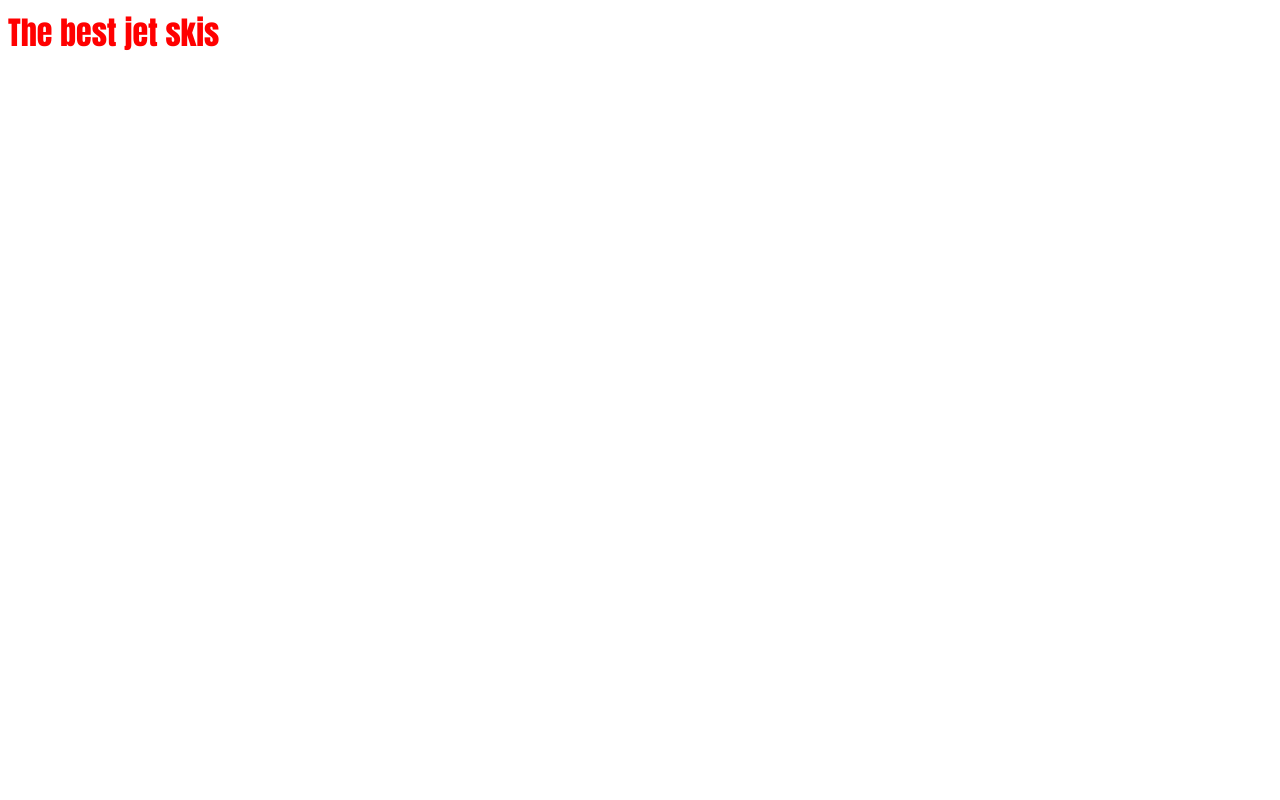
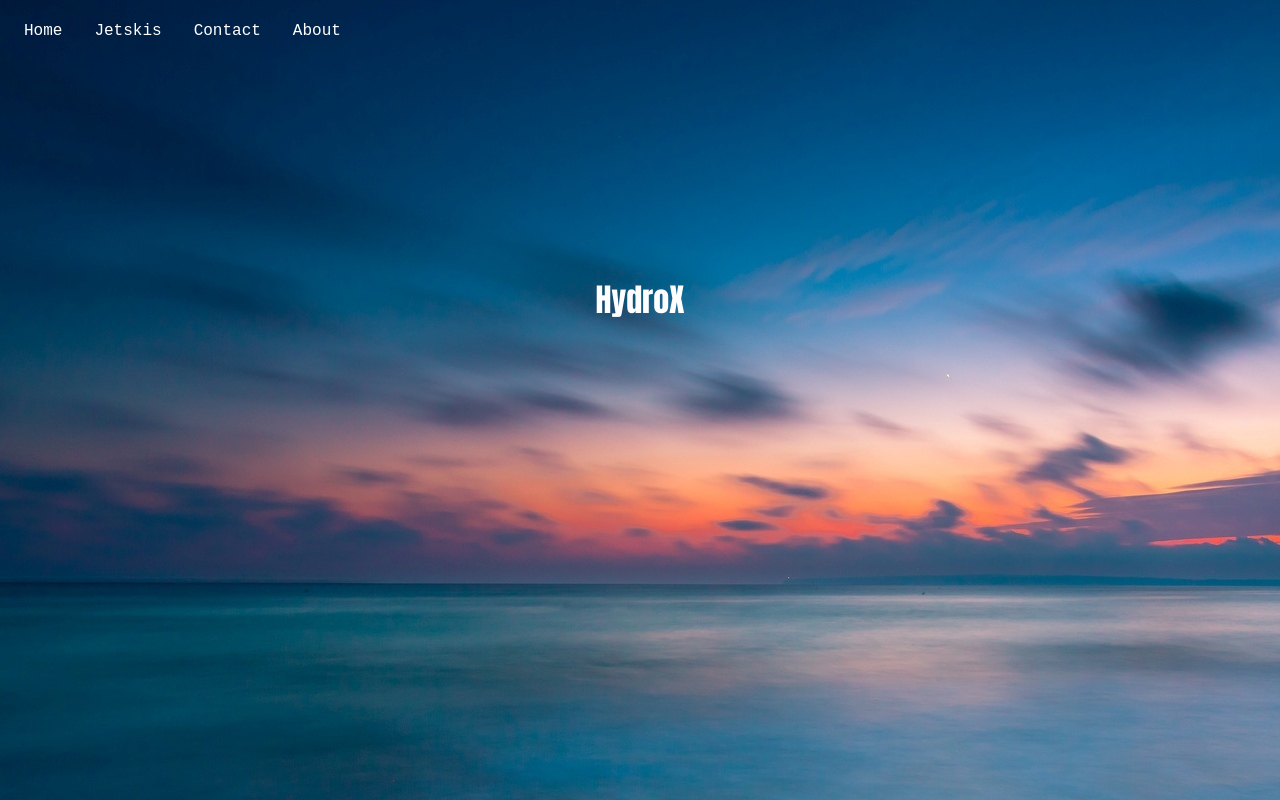
Before and after one commit to TylerEpp/Website-Project, a plain HTML site: page Root Folder/index.html in a window 1280 px wide. Drawn offline with Linux system fonts and the light colour scheme.

Commit message:
Add files via upload

```diff
--- a/Root Folder/index.html
+++ b/Root Folder/index.html
@@ -7,7 +7,19 @@ WaterJet
   </title>
   <link href="style.css" type="text/css" rel="stylesheet">
 </head>
-  <h1>
-    The best jet skis
-  </h1>
-</html>
+
+<body>
+
+    <ul>
+      <li><a class="active" href="#home">Home</a></li>
+      <li><a href="#jetskis">Jetskis</a></li>
+      <li><a href="#contact">Contact</a></li>
+      <li><a href="#about">About</a></li>
+    </ul>
+
+      <h1>
+         HydroX
+      </h1>
+  </body>
+  </html>
+  <!--<img src="http://pngimg.com/uploads/jet_ski/jet_ski_PNG90.png" height="1000" width="1500"/>
--- a/Root Folder/style.css
+++ b/Root Folder/style.css
@@ -1,4 +1,35 @@
 h1 {
-  color: red;
+  color: white;
   font-family: "Impact";
+  text-align: center;
+  padding: 200px 0;
+  te
 }
+ul {
+  list-style-type: none;
+  background-color: transparent;
+  font-family: "Courier New";
+  margin: 0;
+  padding: 0;
+  overflow: auto;
+}
+li{
+  float: left;
+}
+li a {
+  display: block;
+  color: white;
+  text-align: center;
+  padding: 14px 16px;
+  text-decoration: none;
+}
+
+li a:hover {
+  background-color: white;
+  color: black;
+}
+
+body {
+background-image:
+url("191512459987shhqugbxi8l8jjwijyhneydpv0c4hl1oxhi3jycrlxo3ahtfgi6tpx49eynb6disgnugdc0nxdmvvznnyvhoordwyvcet2bcazbs.jpg");
+}
```
Also changed, not shown: Root Folder/191512459987shhqugbxi8l8jjwijyhneydpv0c4hl1oxhi3jycrlxo3ahtfgi6tpx49eynb6disgnugdc0nxdmvvznnyvhoordwyvcet2bcazbs.jpg (added), Root Folder/jet_ski_PNG59.png (added).
